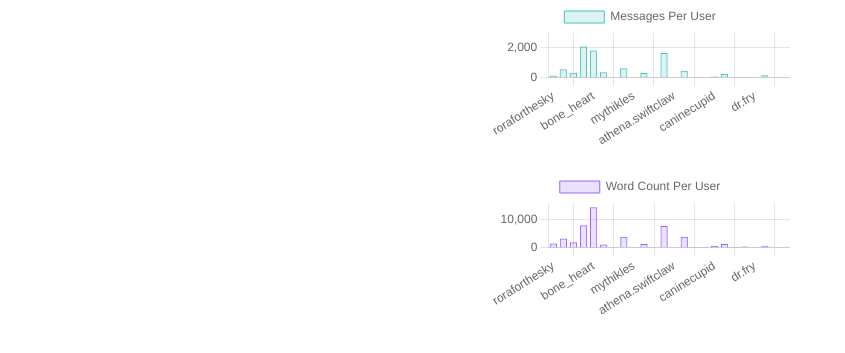
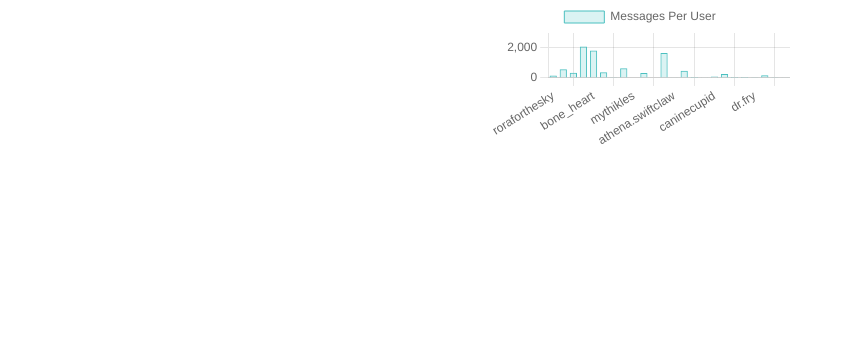
Before and after one commit to midnightdoggo19/guesser, a website: page docs/index.html in a window 1280 px wide. Shown: the part 79-432 px from the top of the page, without its empty margins (0-845 px from the left). Drawn offline with nearby package versions, Linux system fonts and the light colour scheme.

Commit message:
Update index.html

```diff
--- a/docs/index.html
+++ b/docs/index.html
@@ -18,15 +18,12 @@
     <canvas id="wordCountPerUserChart"></canvas>
 
     <script>
-        // Load analytics JSON
-        fetch('./../data/analytics.json')
+        fetch('../data/analytics.json')
         .then(response => response.json())
         .then(data => {
             const usernames = Object.keys(data.messagesPerUser);
             const messageCounts = Object.values(data.messagesPerUser);
-                const wordCounts = Object.values(data.wordCountPerUser);
 
-                // Messages per user chart
             new Chart(document.getElementById('messagesPerUserChart'), {
                 type: 'bar',
                 data: {
@@ -46,27 +43,6 @@
                     }
                 }
             });
-
-                // Word count per user chart
-                new Chart(document.getElementById('wordCountPerUserChart'), {
-                    type: 'bar',
-                    data: {
-                        labels: usernames,
-                        datasets: [{
-                            label: 'Word Count Per User',
-                            data: wordCounts,
-                            backgroundColor: 'rgba(153, 102, 255, 0.2)',
-                            borderColor: 'rgba(153, 102, 255, 1)',
-                            borderWidth: 1,
-                        }]
-                    },
-                    options: {
-                        responsive: true,
-                        scales: {
-                            y: { beginAtZero: true }
-                        }
-                    }
-                });
         })
         .catch(error => console.error('Error loading analytics:', error));
     </script>
```
Lines whose indentation alone changed are shown as unchanged.
